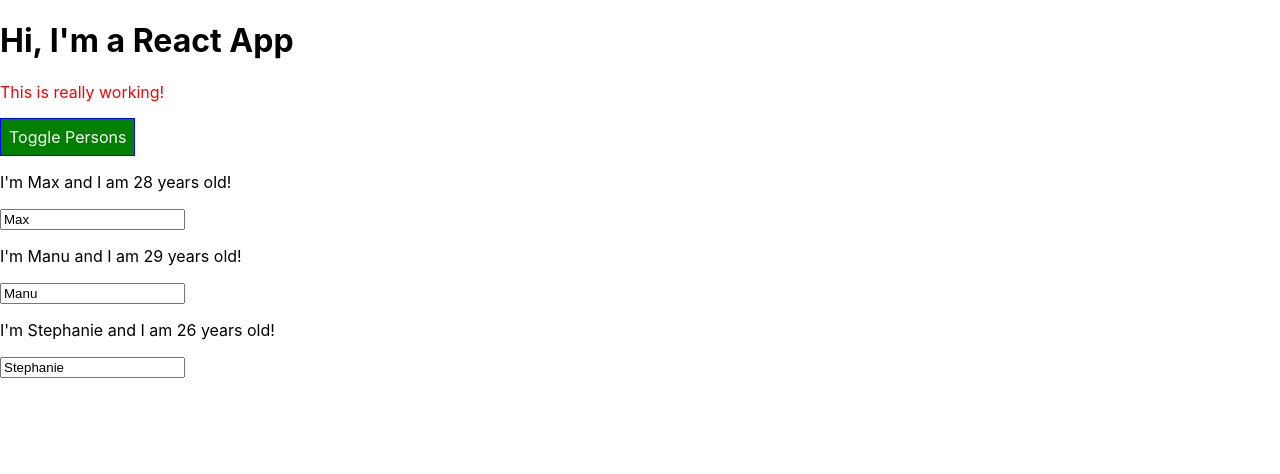
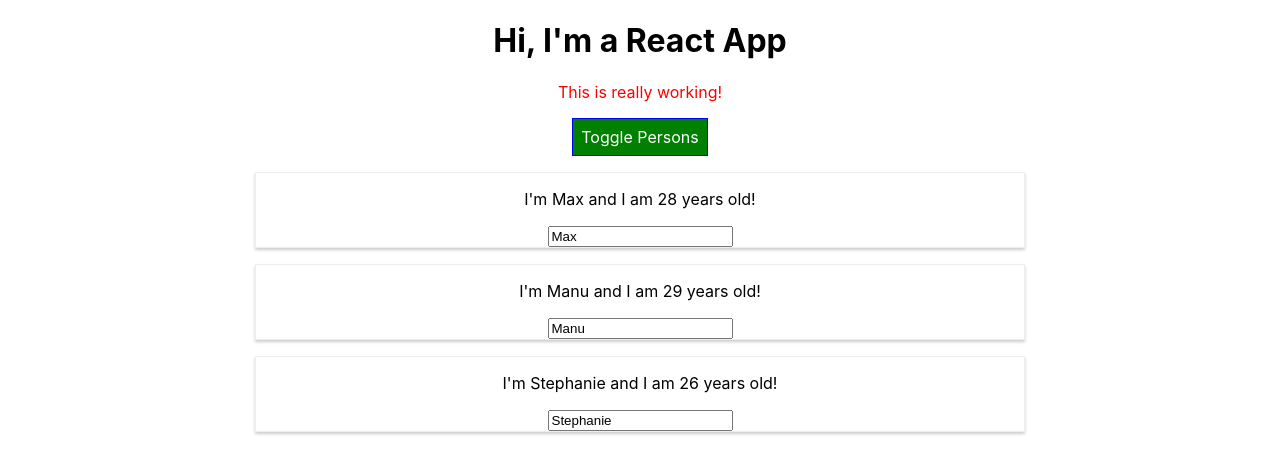
Before and after one commit to 194pp/194-realm, a React (Create React App) app: page / in a window 1280 px wide. Both pictures are taken after a click on the button "Toggle Persons". Shown: the top 474 px of the page. Built offline with nearby package versions, Linux system fonts and the light colour scheme.

Commit message:
Corrected SCSS implimentation.

```diff
--- a/src/App.js
+++ b/src/App.js
@@ -83,7 +83,7 @@ class App extends Component {
     // }
 
     return (
-      <div className="App">
+      <div className={classes.App}>
         <h1>Hi, I'm a React App</h1>
         <p className={classes.red}>This is really working!</p>
         <button
--- a/src/Person/Person.js
+++ b/src/Person/Person.js
@@ -1,6 +1,5 @@
 import React from 'react';
-// import './Person.css';
-// import styled from 'styled-components';
+import personClass from './Person.module.scss';
 
 // const StyledDiv = styled.div`
 //   width: 60%;
@@ -22,7 +21,7 @@ const person = ( props ) => {
     }
   }
   return (
-    <div>
+    <div className={personClass.Person}>
       <p onClick={props.click}>I'm {props.name} and I am {props.age} years old!</p>
       <p>{props.children}</p>
       <input type="text" onChange={props.changed}
--- /dev/null
+++ b/src/Person/Person.module.scss
@@ -0,0 +1,13 @@
+.Person {
+    width: 60%;
+    margin: 16px auto;
+    border: 1px solid #eee;
+    box-shadow: 0 2px 3px #ccc;
+    text-align: center;
+}
+
+@media screen and (max-width: 600px){
+    .Person {
+        width: 450px;
+    }
+}
```
Also changed, not shown: src/Person/Person.css (deleted, +0 -13 lines).
